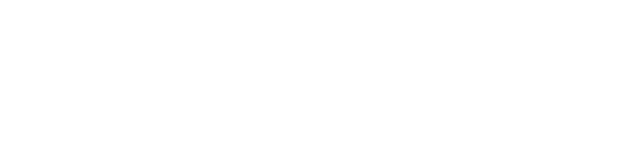
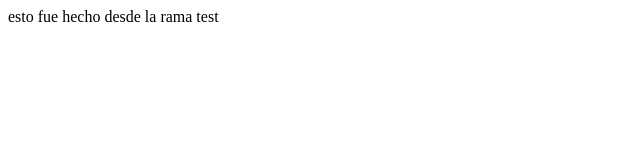
Before and after one commit to jorgedza/aprendiendoGIT, a plain HTML site: page index.html in a window 1280 px wide. Shown: the whole page, without its empty margins (0-640 px from the left). Drawn offline with Linux system fonts and the light colour scheme.

Commit message:
cambios hechos desde test

```diff
--- a/index.html
+++ b/index.html
@@ -4,6 +4,6 @@
 	<title>Hola esto es una prueba</title>
 </head>
 <body>
-
+esto fue hecho desde la rama test
 </body>
 </html>
```
